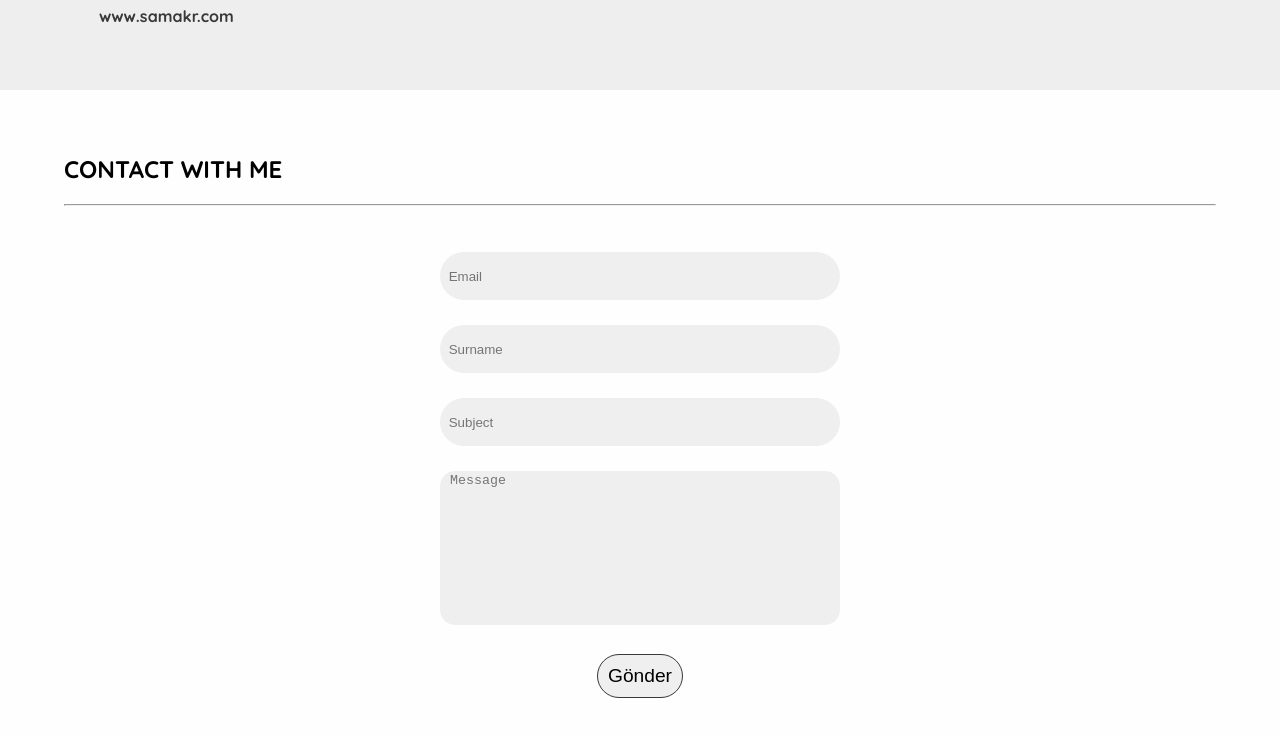
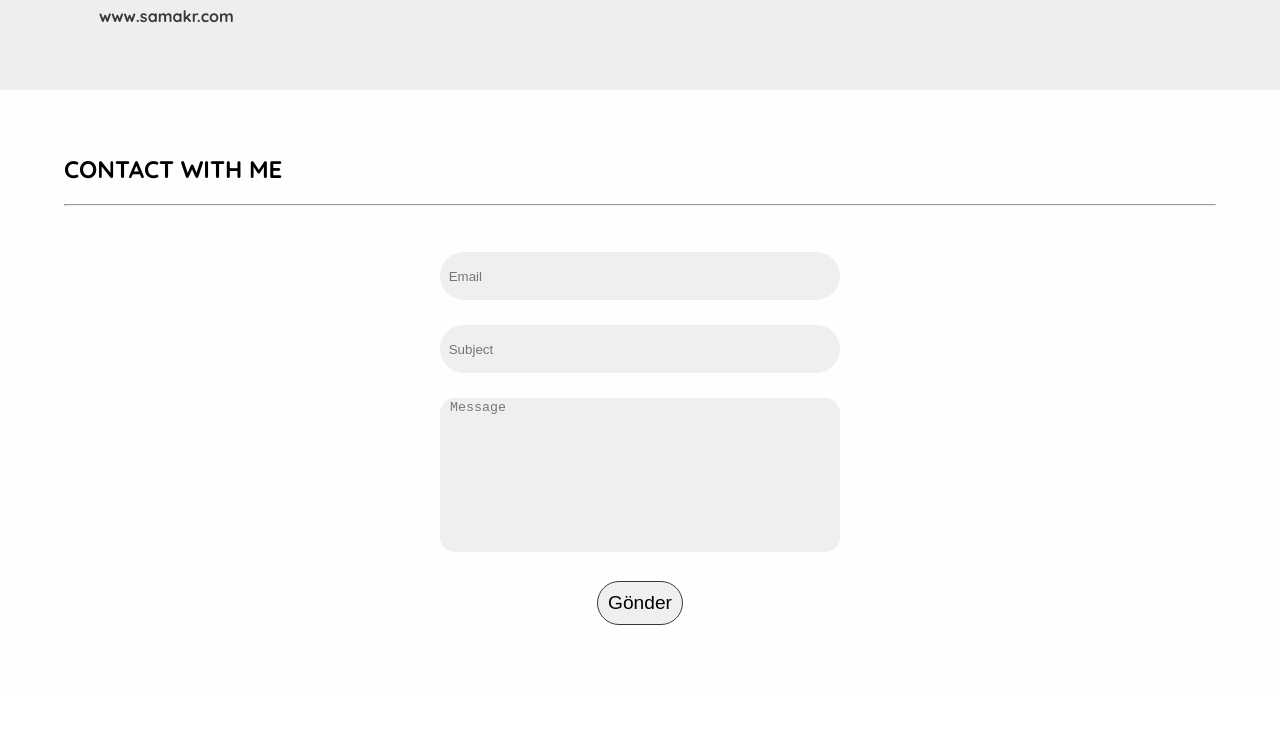
Before and after one commit to Bahadir34/portfolio-site, a plain HTML site: page index.html in a window 1280 px wide. Shown: the part 3432-4168 px from the top of the page. After the commit the page ends 4121 px from the top, so only its background shows below. Drawn offline with Linux system fonts and the light colour scheme.

Commit message:
Arranged sending mail function

```diff
--- a/index.css
+++ b/index.css
@@ -798,7 +798,7 @@ body {
     width: 20rem;
   }
 
-  .main-page #contact .container .contact-form form #input-divs textarea{
+  .main-page #contact .container .contact-form form #input-divs textarea {
     width: 20rem;
   }
 }
--- a/index.html
+++ b/index.html
@@ -331,15 +331,6 @@
                 />
               </div>
 
-              <div class="surname" id="input-divs">
-                <input
-                  placeholder=" Surname"
-                  class="input"
-                  type="text"
-                  id="surname"
-                />
-              </div>
-
               <div class="subject" id="input-divs">
                 <input
                   placeholder=" Subject"
@@ -368,8 +359,6 @@
       </article>
     </section>
   </body>
-
-  <script src="/index.js"></script>
   <script src="https://smtpjs.com/v3/smtp.js"></script>
   <script>
     function sendEmail() {
```
